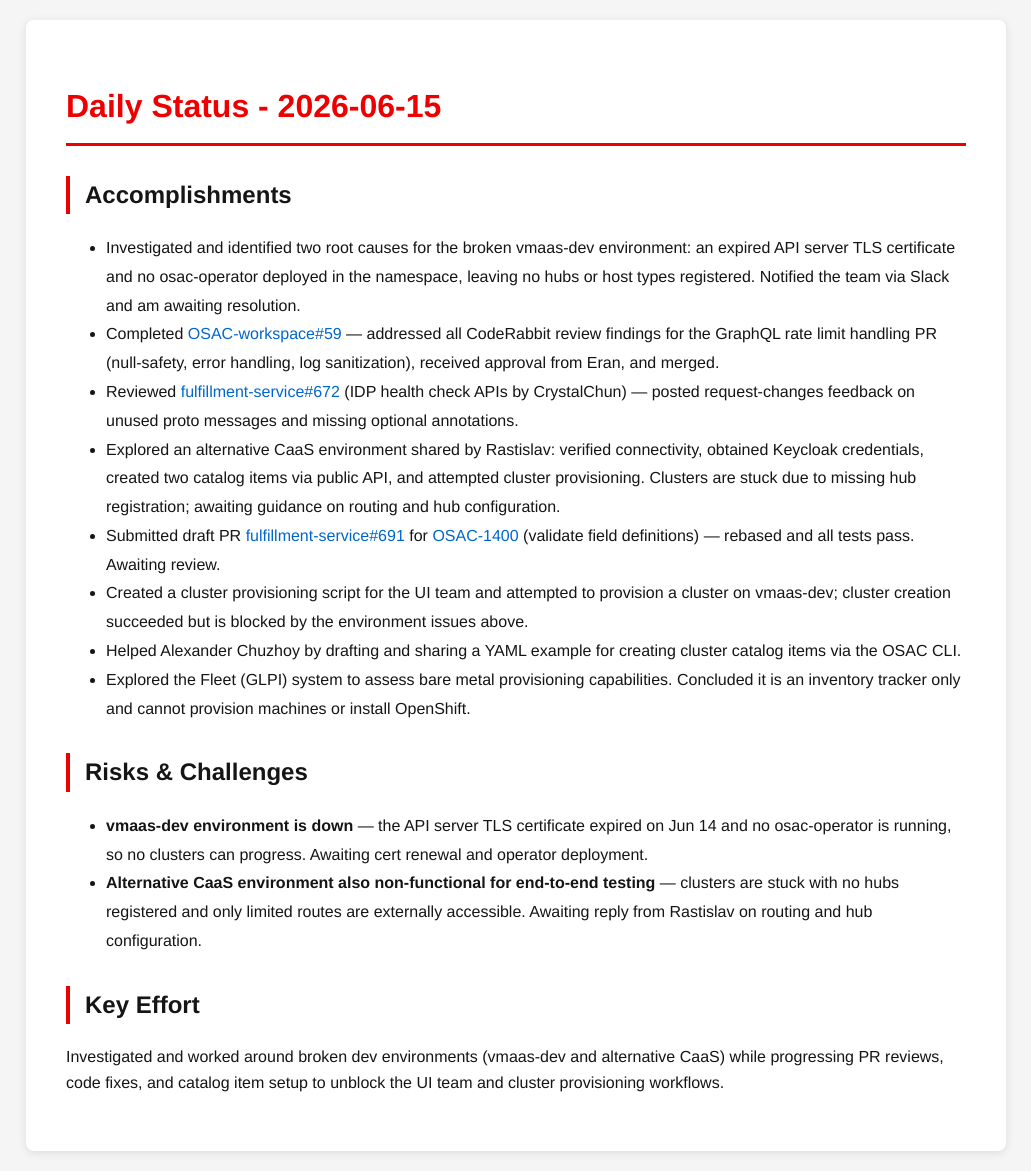
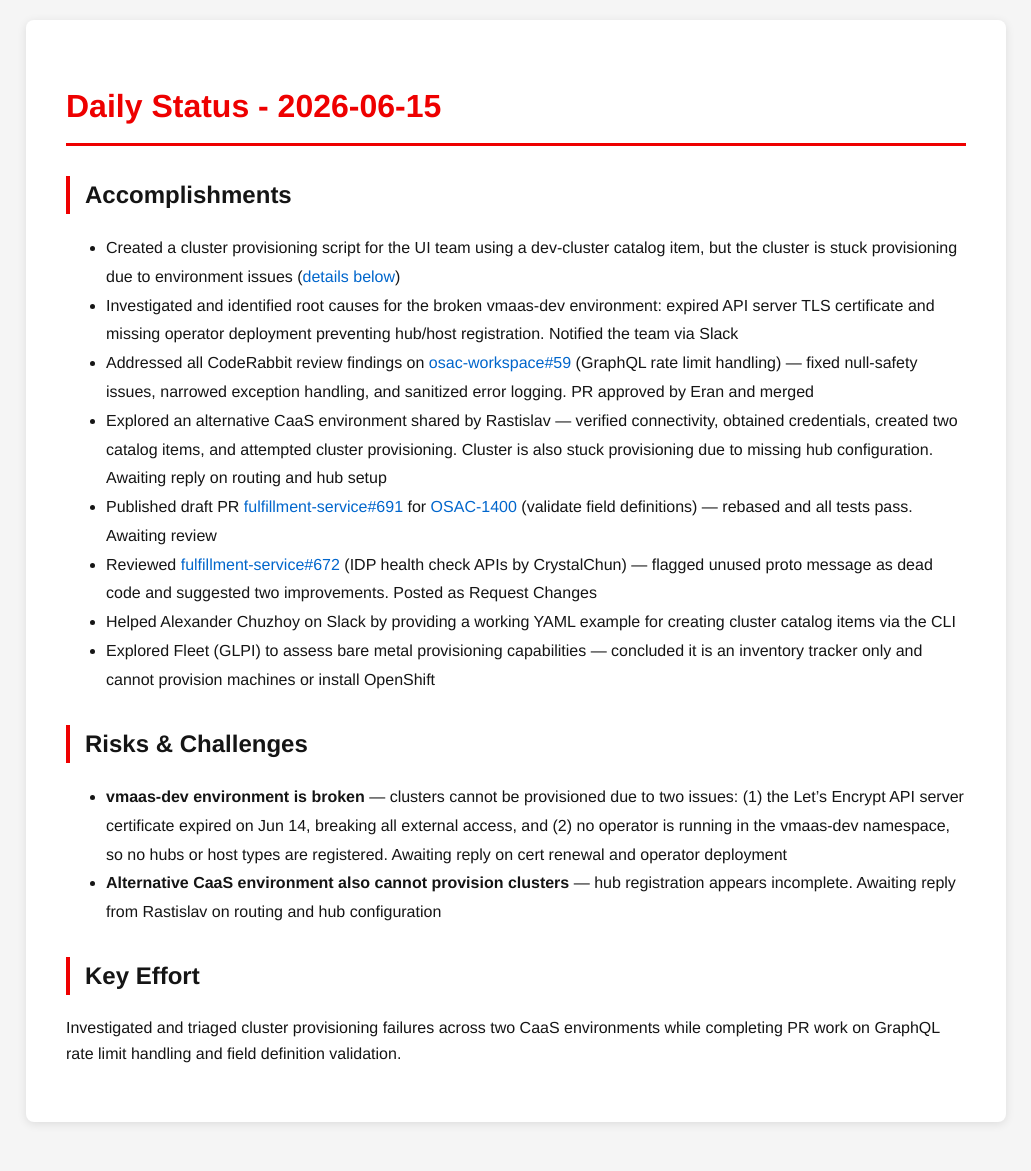
Before and after one commit to tzvatot/daily-status, a Jekyll site: the page built from 2026-06-15.md, in a window 1280 px wide. Shown: the whole page, without its empty margins (124-1155 px from the left). Built offline with Jekyll 4.4.1, drawn with Linux system fonts in a browser that asks for light colours; after the commit the page ends 1142 px from its top, so only the background shows below that.

Commit message:
Daily status update - 2026-06-15

```diff
--- a/2026-06-15.md
+++ b/2026-06-15.md
@@ -7,18 +7,18 @@
 # Daily Status - 2026-06-15
 
 ## Accomplishments
-- Investigated and identified two root causes for the broken vmaas-dev environment: an expired API server TLS certificate and no osac-operator deployed in the namespace, leaving no hubs or host types registered. Notified the team via Slack and am awaiting resolution.
-- Completed [OSAC-workspace#59](https://github.com/osac-project/osac-workspace/pull/59) — addressed all CodeRabbit review findings for the GraphQL rate limit handling PR (null-safety, error handling, log sanitization), received approval from Eran, and merged.
-- Reviewed [fulfillment-service#672](https://github.com/osac-project/fulfillment-service/pull/672) (IDP health check APIs by CrystalChun) — posted request-changes feedback on unused proto messages and missing optional annotations.
-- Explored an alternative CaaS environment shared by Rastislav: verified connectivity, obtained Keycloak credentials, created two catalog items via public API, and attempted cluster provisioning. Clusters are stuck due to missing hub registration; awaiting guidance on routing and hub configuration.
-- Submitted draft PR [fulfillment-service#691](https://github.com/osac-project/fulfillment-service/pull/691) for [OSAC-1400](https://redhat.atlassian.net/browse/OSAC-1400) (validate field definitions) — rebased and all tests pass. Awaiting review.
-- Created a cluster provisioning script for the UI team and attempted to provision a cluster on vmaas-dev; cluster creation succeeded but is blocked by the environment issues above.
-- Helped Alexander Chuzhoy by drafting and sharing a YAML example for creating cluster catalog items via the OSAC CLI.
-- Explored the Fleet (GLPI) system to assess bare metal provisioning capabilities. Concluded it is an inventory tracker only and cannot provision machines or install OpenShift.
+- Created a cluster provisioning script for the UI team using a dev-cluster catalog item, but the cluster is stuck provisioning due to environment issues ([details below](#risks--challenges))
+- Investigated and identified root causes for the broken vmaas-dev environment: expired API server TLS certificate and missing operator deployment preventing hub/host registration. Notified the team via Slack
+- Addressed all CodeRabbit review findings on [osac-workspace#59](https://github.com/osac-project/osac-workspace/pull/59) (GraphQL rate limit handling) — fixed null-safety issues, narrowed exception handling, and sanitized error logging. PR approved by Eran and merged
+- Explored an alternative CaaS environment shared by Rastislav — verified connectivity, obtained credentials, created two catalog items, and attempted cluster provisioning. Cluster is also stuck provisioning due to missing hub configuration. Awaiting reply on routing and hub setup
+- Published draft PR [fulfillment-service#691](https://github.com/osac-project/fulfillment-service/pull/691) for [OSAC-1400](https://redhat.atlassian.net/browse/OSAC-1400) (validate field definitions) — rebased and all tests pass. Awaiting review
+- Reviewed [fulfillment-service#672](https://github.com/osac-project/fulfillment-service/pull/672) (IDP health check APIs by CrystalChun) — flagged unused proto message as dead code and suggested two improvements. Posted as Request Changes
+- Helped Alexander Chuzhoy on Slack by providing a working YAML example for creating cluster catalog items via the CLI
+- Explored Fleet (GLPI) to assess bare metal provisioning capabilities — concluded it is an inventory tracker only and cannot provision machines or install OpenShift
 
 ## Risks & Challenges
-- **vmaas-dev environment is down** — the API server TLS certificate expired on Jun 14 and no osac-operator is running, so no clusters can progress. Awaiting cert renewal and operator deployment.
-- **Alternative CaaS environment also non-functional for end-to-end testing** — clusters are stuck with no hubs registered and only limited routes are externally accessible. Awaiting reply from Rastislav on routing and hub configuration.
+- **vmaas-dev environment is broken** — clusters cannot be provisioned due to two issues: (1) the Let's Encrypt API server certificate expired on Jun 14, breaking all external access, and (2) no operator is running in the vmaas-dev namespace, so no hubs or host types are registered. Awaiting reply on cert renewal and operator deployment
+- **Alternative CaaS environment also cannot provision clusters** — hub registration appears incomplete. Awaiting reply from Rastislav on routing and hub configuration
 
 ## Key Effort
-Investigated and worked around broken dev environments (vmaas-dev and alternative CaaS) while progressing PR reviews, code fixes, and catalog item setup to unblock the UI team and cluster provisioning workflows.
+Investigated and triaged cluster provisioning failures across two CaaS environments while completing PR work on GraphQL rate limit handling and field definition validation.
```
